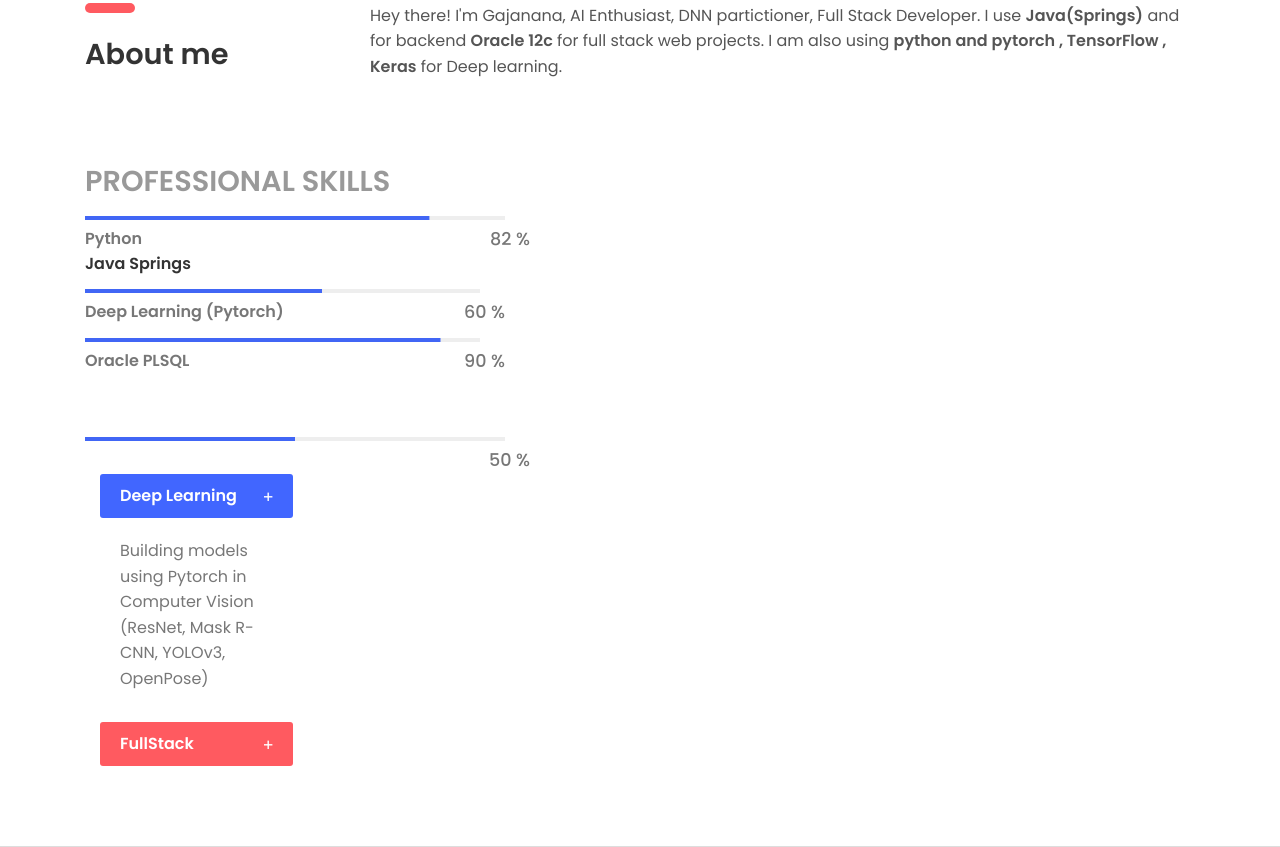
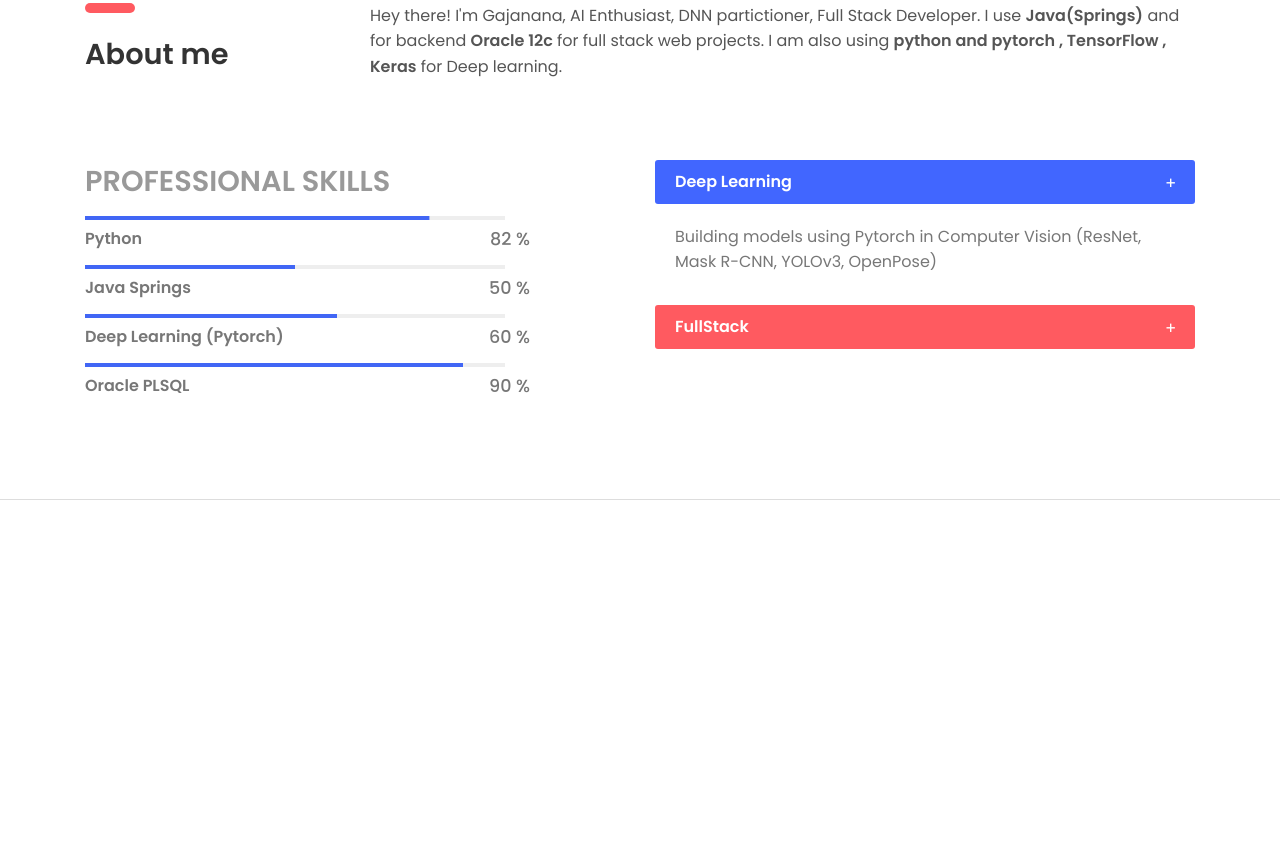
Before and after one commit to Gaju27/Gaju27.github.io, a plain HTML site: page index.html in a window 1280 px wide. Shown: the part 685-1532 px from the top of the page. After the commit the page ends 1185 px from the top, so only its background shows below. Drawn offline with Linux system fonts and the light colour scheme; files whose address does not match are found by name.

Commit message:
allignment

```diff
--- a/index.html
+++ b/index.html
@@ -121,7 +121,7 @@
           <div class="line-progress margin-b-20" data-prog-percent=".82"><div></div>
             <p class="progress-title"><b>Python</b></p></div>
 
-          <div class="line-progress margin-b-20" data-prog-percent=".50"><div></di
+          <div class="line-progress margin-b-20" data-prog-percent=".50"><div></div>
             <p class="progress-title"><b>Java Springs</b></p></div>
 
           <div class="line-progress margin-b-20" data-prog-percent=".60"><div></div>
```
